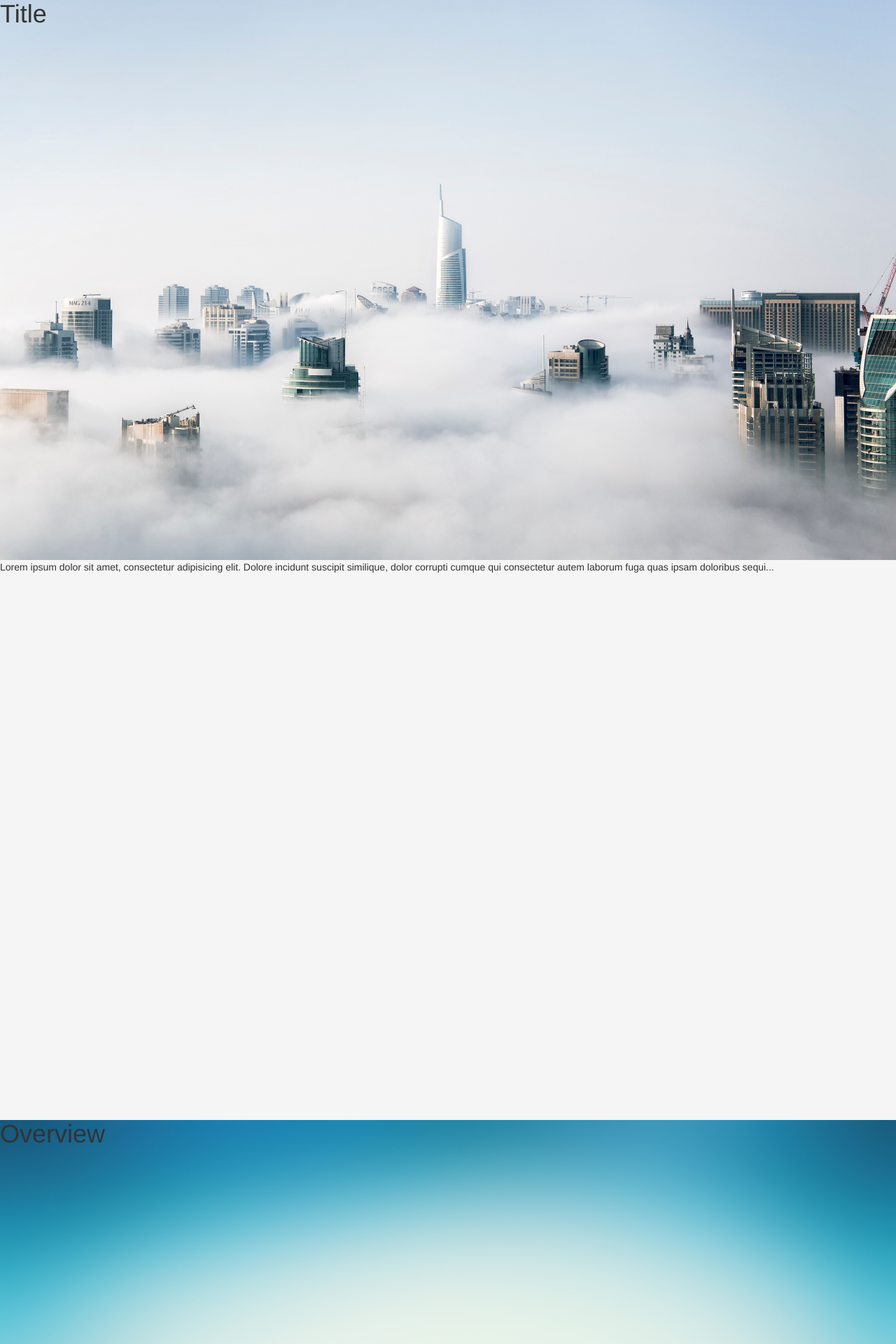
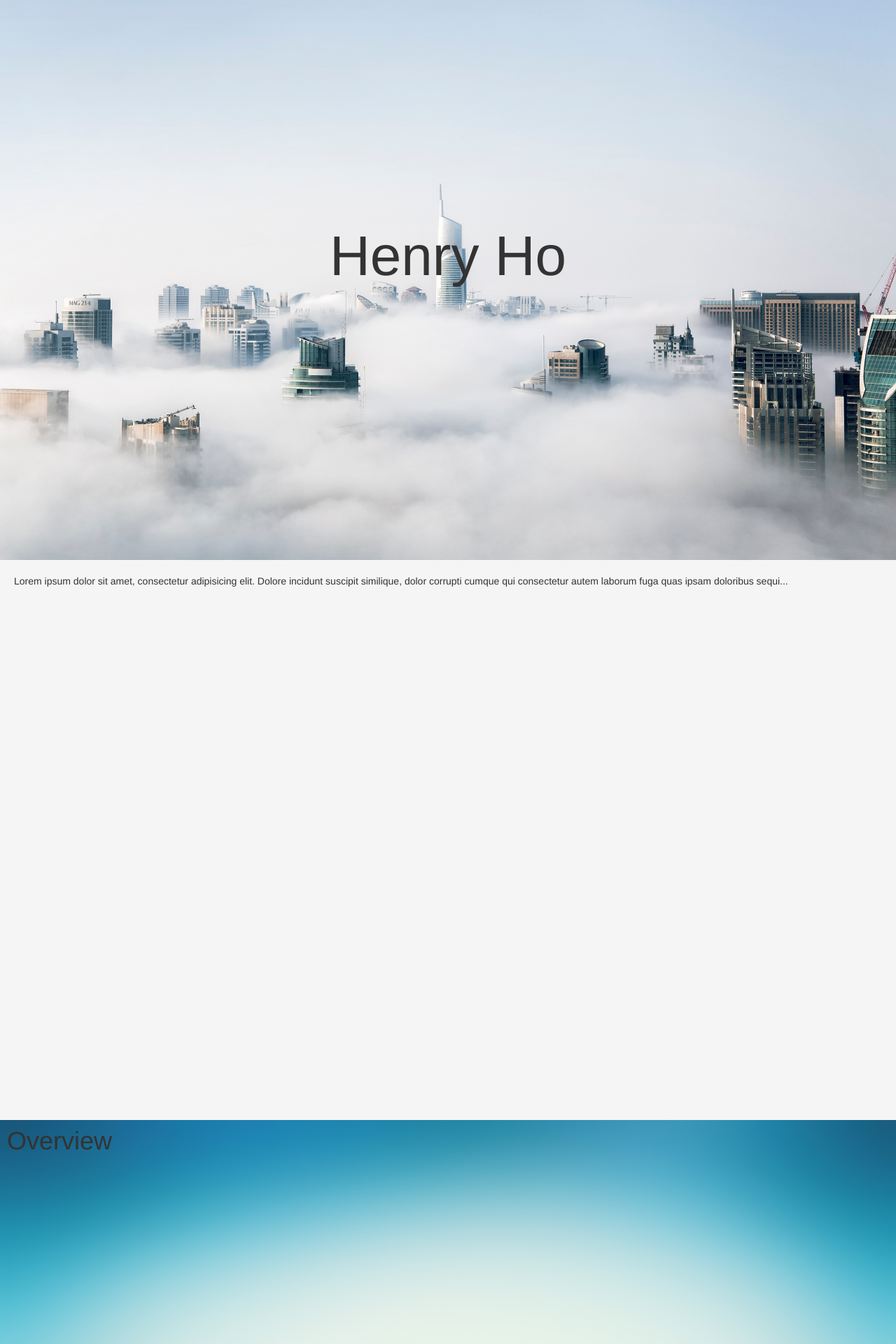
Before and after one commit to hchho/henryho.github.io, a PHP site: page / in a window 1280 px wide. Shown: the top 1920 px of the page at 70% size. Run offline with PHP 8.4, Linux system fonts and the light colour scheme; some libraries are stand-ins or nearby versions.

Commit message:
Polished scrolling images and sections

```diff
--- a/css/custom.css
+++ b/css/custom.css
@@ -2,12 +2,19 @@ body, html, main, div, h1, p {
     /* important */
     height: 100%;
     margin: 0;
-    padding: 0;
-    border: 0;
-    outline: 0;
-    display: compact;
 }
 
+div {
+    padding: 10px;
+}
+
+h1#title {
+    /* text-align: center; */
+    /* padding: -10px; */
+    /* position: absolute; */
+    top: 40%;
+    font-size: 80px;
+}
 .cd-fixed-bg {
 	background-size: cover;
 	background-attachment: fixed;
@@ -34,5 +41,12 @@ body, html, main, div, h1, p {
 .cd-scrolling-bg {
     height: 100%;
     min-height: 100%;
+}
+
+.cd-color-1 {
     background-color: whitesmoke;
 }
+
+.cd-color-2 {
+    background-color: lightgrey;
+}
--- a/index.html
+++ b/index.html
@@ -11,7 +11,18 @@
 <body>
     <main>
         <div class="cd-fixed-bg cd-bg-1">
-            <h1>Title</h1>
+            <h1 class="col-sm-offset-4 col-sm-4 text-center" id="title">Henry Ho</h1>
+        </div>
+        <div class="cd-scrolling-bg cd-color-1">
+            <div class="cd-container">
+                <p>
+                    Lorem ipsum dolor sit amet, consectetur adipisicing elit. Dolore incidunt suscipit similique, dolor corrupti cumque qui consectetur
+                    autem laborum fuga quas ipsam doloribus sequi...
+                </p>
+            </div>
+        </div>
+        <div class="cd-fixed-bg cd-bg-2">
+            <h1>Overview</h1>
         </div>
         <div class="cd-scrolling-bg cd-color-2">
             <div class="cd-container">
@@ -21,9 +32,7 @@
                 </p>
             </div>
         </div>
-        <div class="cd-fixed-bg cd-bg-2">
-                <h1>Overview</h1>
-            </div>
     </main>
 </body>
+
 </html>
```
